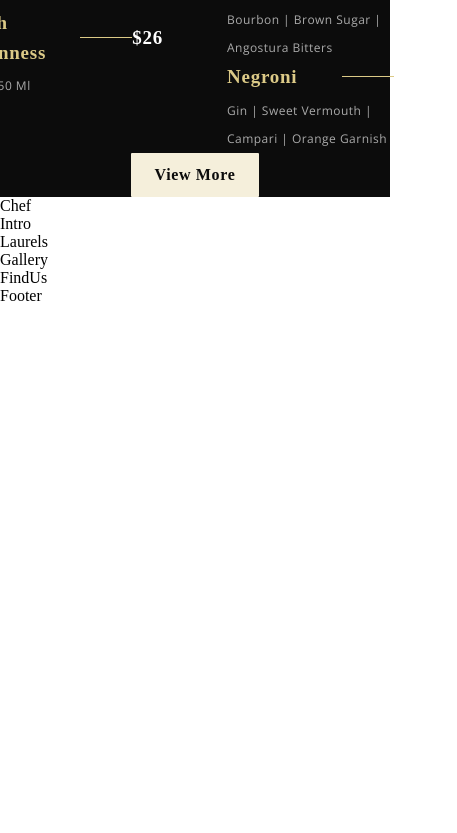
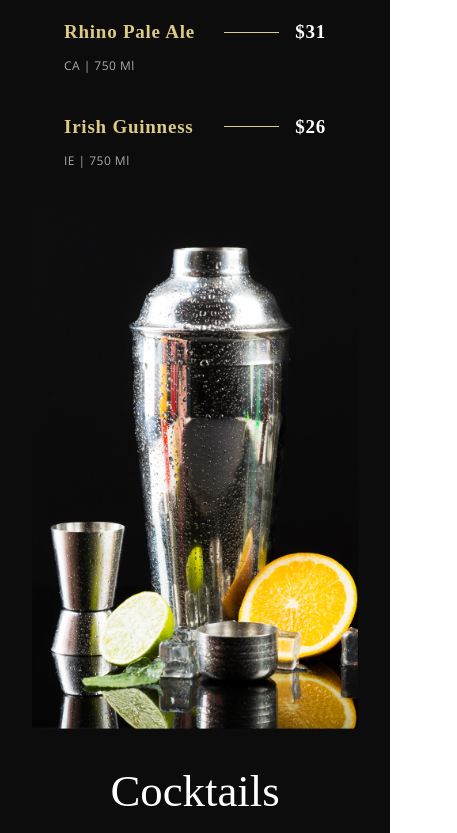
Before and after one commit to GenukaM/React-resturant, a React (Create React App) app: page / in a window 390 px wide. Shown: the part 3331-4164 px from the top of the page, 457 px wide, since content can reach past the window. Before the commit the page ends 3636 px from the top, so only its background shows below. Built offline with nearby package versions, Linux system fonts and the light colour scheme; a web font is replaced by a local one.

Commit message:
special menu section completed

```diff
--- a/src/components/Menuitem/MenuItem.css
+++ b/src/components/Menuitem/MenuItem.css
@@ -1,5 +1,6 @@
 .app__menuItem{
   width: 100%;
+  margin-bottom: 2rem;
 }
 .app__menuItem-head{
   display: flex;
@@ -11,6 +12,7 @@
 }
 .app__menuItem-title{
   width: 100%;
+
 }
 .app__menuItem-dash{
   height: 1px;
@@ -23,6 +25,7 @@
   display: flex;
   justify-content: flex-end;
   align-items: flex-end;
+  margin-left: 1rem;
 }
 .app__menuItem-sub{
   width: 100%;
--- a/src/container/Menu/SpecialMenu.css
+++ b/src/container/Menu/SpecialMenu.css
@@ -18,9 +18,12 @@
 
 }
 .app__specialMenu-menu-title{
-  color: var(--color-golden);
+  color: var(--color-white);
   text-align: center;
-  margin-bottom: 2rem;
+  margin: 2rem 0;
+  font-size: 2.8rem;
+  font-family: var(--font-base);
+
 }
 .app__specialMenu-menu-wine, .app__specialMenu-menu-cocktails{
   flex-direction: column;
@@ -30,7 +33,7 @@
 }
 
 .app__specialMenu-menu_img{
-  width: 310px;
+  width: 410px;
 
 }
 
@@ -44,3 +47,27 @@
   width: 100%;
   padding: 0 2rem;
 }
+.app__specialMenu-button{
+  margin: 5rem 0;
+}
+
+
+@media screen and (max-width:2000px) {
+  .app__specialMenu-menu{
+    padding: 0 2rem;
+  }
+}
+
+
+@media screen and (max-width:1000px){
+  .app__specialMenu-menu{
+    flex-direction: column;
+    align-items: center;
+  }
+}
+
+@media screen and (max-width:400px){
+  .app__specialMenu-menu_img{
+    width: 100%;
+  }
+}
```
